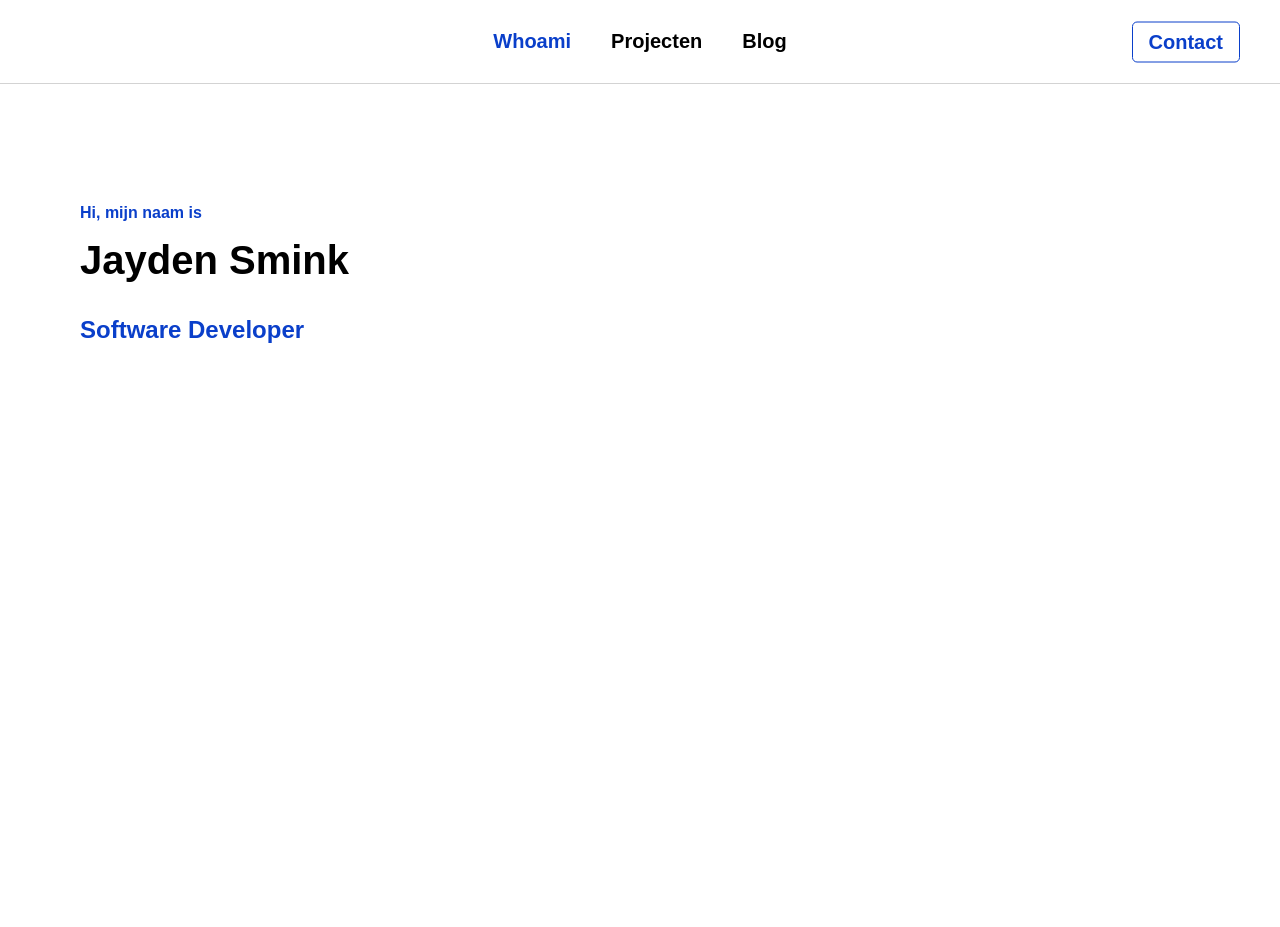
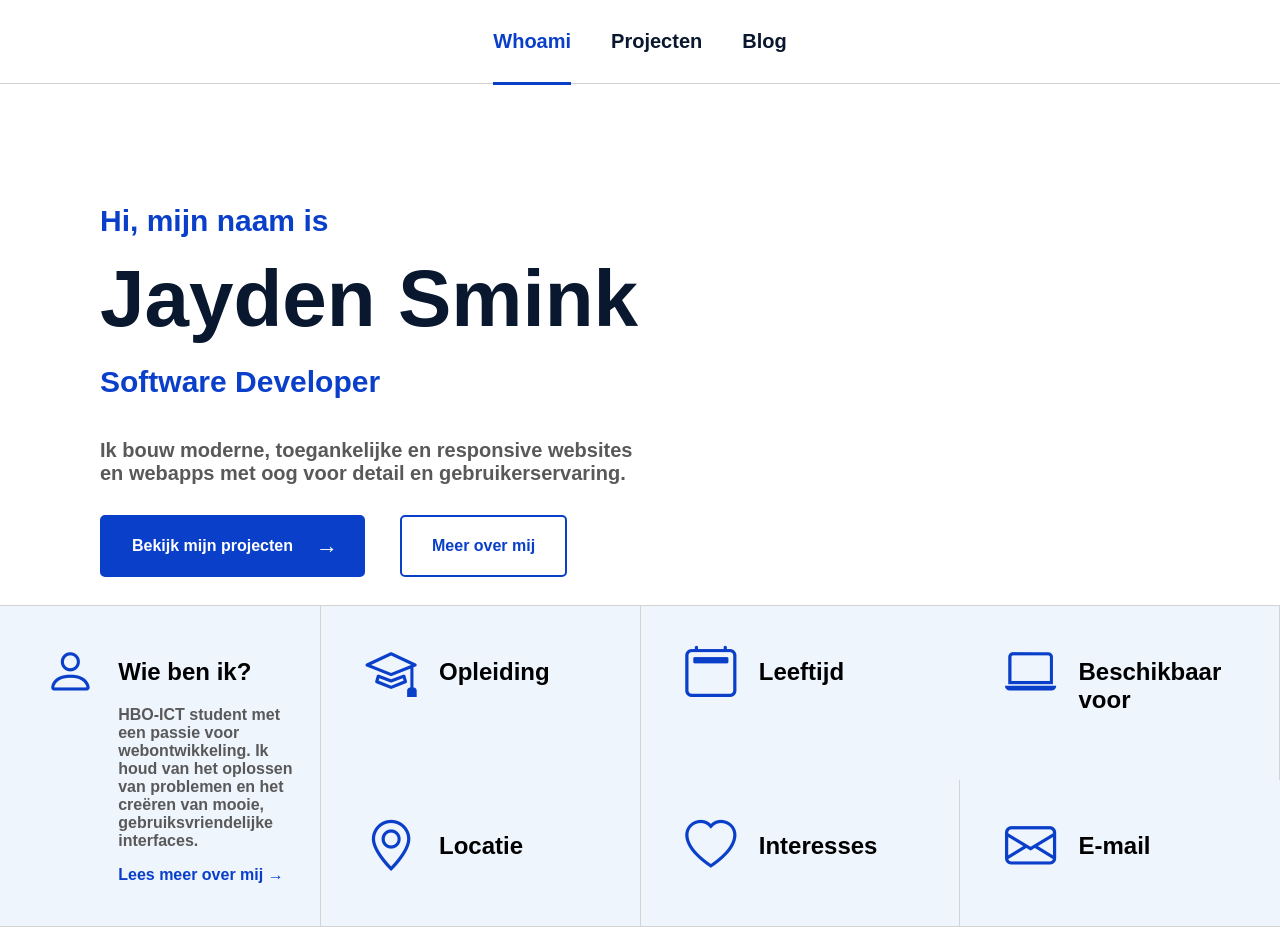
Before and after one commit to Jayden-Smink/jayden-smink.github.io, a plain HTML site: page index.html in a window 1280 px wide. Before the commit the page ends 800 px from the top, so only its background shows below. Drawn offline with nearby package versions, Linux system fonts and the light colour scheme.

Commit message:
Added about me, added project page

```diff
--- a/index.html
+++ b/index.html
@@ -1,10 +1,11 @@
 <!DOCTYPE html>
-<html lang="en">
+<html lang="nl">
 
 <head>
     <meta charset="UTF-8">
     <meta name="viewport" content="width=device-width, initial-scale=1.0">
     <link rel="stylesheet" href="style.css">
+    <link rel="stylesheet" href="https://cdn.jsdelivr.net/npm/bootstrap-icons@1.13.1/font/bootstrap-icons.min.css">
     <title>Portfolio Jayden Smink</title>
 </head>
 
@@ -13,25 +14,100 @@
         <nav class="main-nav" aria-label="Hoofdnavigatie">
             <ul>
                 <li><a class="active nav-item" href="index.html">Whoami</a></li>
-                <li><a class="nav-item" href="projecten.html">Projecten</a></li>
+                <li><a class="nav-item" href="projects.html">Projecten</a></li>
                 <li><a class="nav-item" href="blog.html">Blog</a></li>
             </ul>
-
-            <a class="contact-button" href="contact.html">Contact</a>
-
         </nav>
     </header>
 
     <main>
-        <section>
-            <p>Hi, mijn naam is</p>
+        <section class="intro">
+            <p class="intro-text">Hi, mijn naam is</p>
+
             <h1>Jayden Smink</h1>
             <h2>Software Developer</h2>
+
+            <p class="description">
+                Ik bouw moderne, toegankelijke en responsive websites <br>
+                en webapps met oog voor detail en gebruikerservaring.
+            </p>
+
+            <a class="project-button" href="projects.html">
+                Bekijk mijn projecten
+            </a>
+
+            <a class="blog-button" href="blog.html">
+                Meer over mij
+            </a>
+        </section>
+        <section class="about-me">
+            <article class="about-intro">
+                <div class="about-title">
+                    <i class="bi bi-person"></i>
+                    <div>
+                        <h2>Wie ben ik?</h2>
+                        <p>HBO-ICT student met een passie voor webontwikkeling.
+                            Ik houd van het oplossen van problemen en het creëren van mooie,
+                            gebruiksvriendelijke interfaces.
+                        </p>
+                        <a>Lees meer over mij →</a>
+                    </div>
+                </div>
+            </article>
+            <div class="about-me-items">
+                <article class="about-item">
+                <div class="about-title">
+                    <i class="bi bi-mortarboard"></i>
+                    <div>
+                        <h2>Opleiding</h2>
+                    </div>
+                </div>
+            </article>
+            <article class="about-item no-border">
+                <div class="about-title">
+                    <i class="bi bi-calendar2"></i>
+                    <div>
+                        <h2>Leeftijd</h2>
+                    </div>
+                </div>
+            </article>
+            <article class="about-item">
+                <div class="about-title">
+                    <i class="bi bi-laptop"></i>
+                    <div>
+                        <h2>Beschikbaar voor</h2>
+                    </div>
+                </div>
+            </article>
+            <article class="about-item">
+                <div class="about-title">
+                    <i class="bi bi-geo-alt"></i>
+                    <div>
+                        <h2>Locatie</h2>
+                    </div>
+                </div>
+            </article>
+            <article class="about-item">
+                <div class="about-title">
+                    <i class="bi bi-heart"></i>
+                    <div>
+                        <h2>Interesses</h2>
+                    </div>
+                </div>
+            </article>
+            <article class="about-item no-border">
+                <div class="about-title">
+                    <i class="bi bi-envelope"></i>
+                    <div>
+                        <h2>E-mail</h2>
+                    </div>
+                </div>
+            </article>
+            </div>
         </section>
     </main>
 
     <footer>
-
     </footer>
 </body>
 
--- a/style.css
+++ b/style.css
@@ -1,5 +1,6 @@
-*{
+* {
     font-family: Arial, Helvetica, sans-serif;
+    font-weight: bold;
 }
 
 body {
@@ -8,7 +9,7 @@ body {
 
 nav {
     width: 100%;
-    border-bottom: 1px solid lightgrey;
+    border-bottom: 1px solid #d3d3d3;
     padding-top: 30px;
     padding-bottom: 30px;
 
@@ -19,34 +20,34 @@ nav ul {
     display: flex;
     justify-content: center;
     gap: 40px;
+
     list-style: none;
     padding: 0;
     margin: 0;
-
-
 }
 
 nav a {
     text-decoration: none;
-    color: black;
+    color: #09182E;
     font-weight: bold;
-    font-size: 20px
+    font-size: 20px;
 }
 
-.nav-item{
+.nav-item {
     transition: 0.3s;
 }
 
-.nav-item:hover{
+.nav-item:hover {
     color: #0A3FCA;
-    transition: 0.3s;
 }
-
 
 .active {
     color: #0A3FCA;
+    border-bottom: 3px solid;
+    padding-bottom: 30px;
 }
 
+/* Contact button
 .contact-button {
     position: absolute;
     right: 40px;
@@ -54,36 +55,161 @@ nav a {
     transform: translateY(-50%);
 
     padding: 8px 16px;
-    border: 1px solid #0A3FCA;
+    border: 2px solid #0A3FCA;
     color: #0A3FCA;
     border-radius: 5px;
 
-    transition: 0.5s;
+    transition: 0.3s;
 }
 
-.contact-button:hover{
+.contact-button:hover {
+    background-color: #0A3FCA;
+    color: white;
+}
+*/
+
+.intro {
+    margin-top: 120px;
+}
+
+.intro-text {
+    font-weight: bold;
+    font-size: 30px;
+    color: #0A3FCA;
+
+    margin: 0 0 15px 0;
+    padding-left: 100px;
+}
+
+.intro h1 {
+    font-weight: bold;
+    font-size: 80px;
+    color: #09182E;
+
+    margin: 0 0 20px 0;
+    padding-left: 100px;
+}
+
+.intro h2{
+    font-weight: bold;
+    font-size: 30px;
+    color: #0A3FCA;
+
+    margin: 0 0 40px 0;
+    padding-left: 100px;
+}
+
+.description {
+    font-weight: bold;
+    font-size: 20px;
+    color: #595959;
+
+    margin: 0 0 30px 0;
+    padding-left: 100px;
+}
+
+.project-button {
+    position: absolute;
+
+    font-weight: bold;
+
+    margin-left: 100px;
+    padding: 20px 70px 20px 30px;
+
+    border: 2px solid #0A3FCA;
     background-color: #0A3FCA;
     color: white;
 
-    transition: 0.5s;
+    border-radius: 5px;
+    text-decoration: none;
 }
 
-h1 {
-    padding-left: 80px;
-    font-size: 40px;
-    margin-top: 0;
+.project-button::after {
+    content: "→";
+
+    position: absolute;
+    right: 25px;
+    top: 50%;
+
+    transform: translateY(-50%);
+
+    font-size: 22px;
 }
 
-h2 {
+.blog-button {
+    position: absolute;
+
     font-weight: bold;
+
+    margin-left: 400px;
+    padding: 20px 30px;
+
+    border: 2px solid #0A3FCA;
     color: #0A3FCA;
-    padding-left: 80px;
 
+    border-radius: 5px;
+    text-decoration: none;
+
+    transition: 0.3s;
 }
 
-p {
+.blog-button:hover {
+    background-color: #0A3FCA;
+    color: white;
+}
+
+.about-me{
+    display: flex;
+    margin-top: 120px;
+    background-color: #EFF5FD;
+    width: 100%;
+    height: 20em;
+    border-top: 1px solid #d3d3d3;
+    border-bottom: 1px solid #d3d3d3;
+}
+
+.about-me p{
+    color: #595959;
+    padding-right: 1em;
+}
+
+.about-me a{
+    color: #0A3FCA;
+}
+
+.about-intro {
+    display: flex;
+    flex: 1;
+    width: 250px;
+    border-right: 1px solid #d3d3d3;
+}
+
+.about-me-items{
+    display: grid;
+    grid-template-columns: repeat(3, 1fr);
+    flex: 3;
+}
+
+.about-item{
+    border-right: 1px solid #d3d3d3;
+}
+
+.about-title {
+    display: flex;
+    align-items: flex-start;
+    gap: 0.75rem;
+    padding-top: 2em;
+    padding-left: 2.8em;
+}
+
+.no-border {
+    border-right: none;
+}
+
+.bi {
+    color: #0A3FCA;
+    font-size: 3.2em;
     font-weight: bold;
-    color: #0A3FCA;
-    padding-left: 80px;
-    margin-top: 120px;
+    padding-right: 0.2em;
+    padding-top: 0.1em;
 }
```
Also changed, not shown: projects.html (added, +34 -0 lines).
